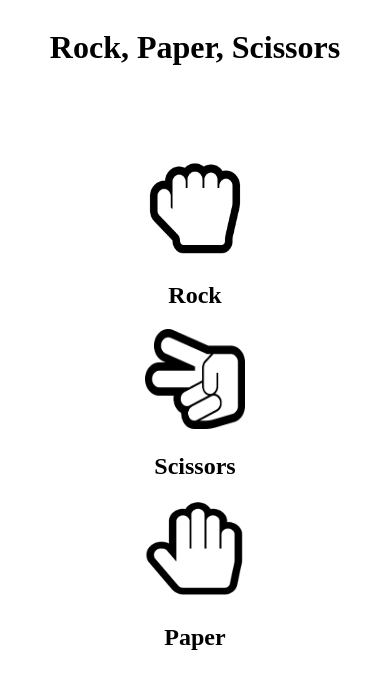
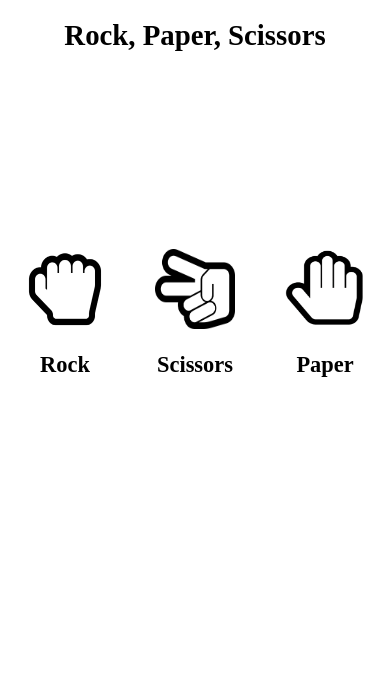
Before and after one commit to Briantahiel/Rock_paper_scissors, a plain HTML site: page index.html in a window 390 px wide. Drawn offline with Linux system fonts and the light colour scheme.

Commit message:
minor details fixed

```diff
--- a/index.html
+++ b/index.html
@@ -1,32 +1,34 @@
 <!DOCTYPE html>
-<html lang='en'>
+<html lang="en">
   <head>
-    <meta charset='UTF-8'>
-    <meta name='viewport' content='width=device-width, initial-scale=1.0'>
-    <link rel="stylesheet" href="./style.css">
+    <meta charset="UTF-8" />
+    <meta name="viewport" content="width=device-width, initial-scale=1.0" />
+    <link rel="stylesheet" href="./style.css" />
     <title>Rock Paper Scissors</title>
-
   </head>
   <body>
+    <div class="game-container">
       <div class="score-display">
         <h1>Rock, Paper, Scissors</h1>
-        <div class='score'>
-
-        </div>
-        <div class='message'>
-
-        </div>
+        <div class="score"></div>
+        <div class="message"></div>
       </div>
 
       <div class="options">
-        <img src="./img/rock.png" class="rock" alt="">
+        <div>
+          <img src="./img/rock.png" class="rock" alt="" />
           <h2>Rock</h2>
-        <img src="./img/scissors.png" class="scissors" alt="">
+        </div>
+        <div>
+          <img src="./img/scissors.png" class="scissors" alt="" />
           <h2>Scissors</h2>
-        <img src="./img/paper.png" class="paper" alt="">
+        </div>
+        <div>
+          <img src="./img/paper.png" class="paper" alt="" />
           <h2>Paper</h2>
         </div>
-
+      </div>
+    </div>
     <script src="./script.js"></script>
   </body>
 </html>
--- a/style.css
+++ b/style.css
@@ -1,18 +1,18 @@
 body{
-    display: flex;
-    flex-direction: column;
-    justify-content: center;
-    align-items: center;
-    align-content: center;
+    margin: 0;
+    padding: 0;
+}
+.game-container{
+    position: relative;
+    width: 100%;
 }
 h2{
     cursor: pointer;
     text-align: center;
 }
 .score-display{
-    display: block;
     height: 150px;
-
+    text-align: center;
 }
 .rock{
     background-position: center center;
@@ -35,3 +35,21 @@ h2{
     width: 100px;
     height: 100px;
 }
+.options{
+    display: flex;
+    justify-content: space-around;
+    max-width: 480px;
+    margin: 80px auto;
+}
+@media screen and (max-width: 460px) {
+    .options img{
+        width: 80px;
+        height: 80px;
+    }
+    h1{
+        font-size: 1.8em;
+    }
+    h2{
+        font-size: 1.4em;
+    }
+}
```
Lines whose indentation alone changed are shown as unchanged.
